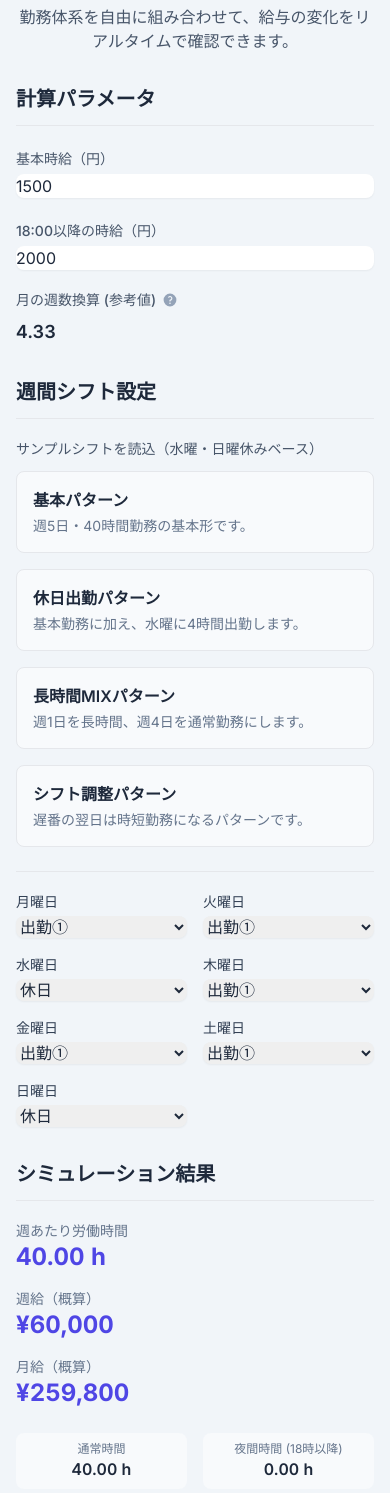
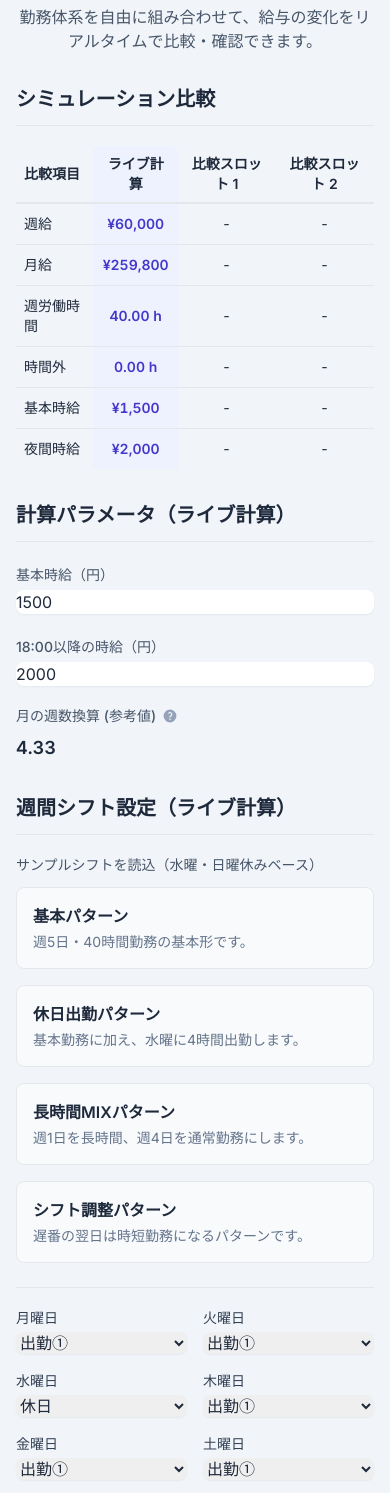
Before and after one commit to AmberLinks/Simulator, a plain HTML site: page index.html in a window 390 px wide. Shown: the part 107-1600 px from the top of the page. Drawn offline with nearby package versions, Linux system fonts and the light colour scheme.

Commit message:
Update index.html

```diff
--- a/index.html
+++ b/index.html
@@ -23,12 +23,32 @@
   <main class="max-w-5xl mx-auto px-4 py-8 sm:py-12">
     <header class="text-center mb-8">
       <h1 class="text-3xl lg:text-4xl font-bold text-slate-900">給与＆シフト・シミュレーター</h1>
-      <p class="text-slate-600 mt-2">勤務体系を自由に組み合わせて、給与の変化をリアルタイムで確認できます。</p>
+      <p class="text-slate-600 mt-2">勤務体系を自由に組み合わせて、給与の変化をリアルタイムで比較・確認できます。</p>
     </header>
+
+    <!-- Comparison Section -->
+    <section class="card mb-8">
+        <h2 class="text-xl font-semibold mb-5 border-b pb-3">シミュレーション比較</h2>
+        <div class="overflow-x-auto">
+            <table class="min-w-full text-sm text-center">
+                <thead>
+                    <tr class="border-b-2">
+                        <th class="py-2 px-2 text-left font-semibold">比較項目</th>
+                        <th class="py-2 px-2 font-semibold bg-indigo-50 rounded-t-lg">ライブ計算</th>
+                        <th class="py-2 px-2 font-semibold">比較スロット 1</th>
+                        <th class="py-2 px-2 font-semibold">比較スロット 2</th>
+                    </tr>
+                </thead>
+                <tbody id="comparison-table-body">
+                    <!-- Comparison rows will be injected here -->
+                </tbody>
+            </table>
+        </div>
+    </section>
 
     <!-- Controls -->
     <section class="card mb-8">
-      <h2 class="text-xl font-semibold mb-5 border-b pb-3">計算パラメータ</h2>
+      <h2 class="text-xl font-semibold mb-5 border-b pb-3">計算パラメータ（ライブ計算）</h2>
       <div class="grid grid-cols-1 sm:grid-cols-2 lg:grid-cols-3 gap-5">
         <label class="block">
           <span class="text-sm font-medium text-slate-600">基本時給（円）</span>
@@ -56,7 +76,7 @@
 
     <!-- Schedule Selector -->
     <section class="card mb-8">
-        <h2 class="text-xl font-semibold mb-5 border-b pb-3">週間シフト設定</h2>
+        <h2 class="text-xl font-semibold mb-5 border-b pb-3">週間シフト設定（ライブ計算）</h2>
         <div class="mb-6">
             <h3 class="text-sm font-medium text-slate-600 mb-3">サンプルシフトを読込（水曜・日曜休みベース）</h3>
             <div class="grid grid-cols-1 sm:grid-cols-2 lg:grid-cols-4 gap-4">
@@ -81,46 +101,15 @@
         <div id="schedule-selectors" class="grid grid-cols-2 sm:grid-cols-4 lg:grid-cols-7 gap-4 border-t pt-5">
             <!-- Day selectors will be injected here by JS -->
         </div>
+        <div class="grid grid-cols-1 sm:grid-cols-2 gap-4 border-t pt-5 mt-5">
+            <button id="save-to-slot-1" class="btn btn-primary">現在の設定をスロット1に保存</button>
+            <button id="save-to-slot-2" class="btn btn-primary">現在の設定をスロット2に保存</button>
+        </div>
     </section>
 
     <!-- Results -->
     <section class="card" id="resultsPanel">
-        <h2 class="text-xl font-semibold mb-5 border-b pb-3">シミュレーション結果</h2>
-
-        <div class="grid grid-cols-1 md:grid-cols-3 gap-4 mb-6">
-            <div class="result-box">
-                <div class="text-sm text-slate-500">週あたり労働時間</div>
-                <div id="res-weekHours" class="text-2xl font-bold mono text-indigo-600">0.00 h</div>
-            </div>
-            <div class="result-box">
-                <div class="text-sm text-slate-500">週給（概算）</div>
-                <div id="res-weeklyPay" class="text-2xl font-bold mono text-indigo-600">¥0</div>
-            </div>
-            <div class="result-box">
-                <div class="text-sm text-slate-500">月給（概算）</div>
-                <div id="res-monthlyPay" class="text-2xl font-bold mono text-indigo-600">¥0</div>
-            </div>
-        </div>
-
-        <div class="grid grid-cols-2 lg:grid-cols-4 gap-4 mb-6 text-center">
-            <div class="bg-slate-50 rounded-lg p-2">
-                <div class="text-xs text-slate-500">通常時間</div>
-                <div id="res-regularHours" class="font-semibold mono">0.00 h</div>
-            </div>
-            <div class="bg-slate-50 rounded-lg p-2">
-                <div class="text-xs text-slate-500">夜間時間 (18時以降)</div>
-                <div id="res-eveningHours" class="font-semibold mono">0.00 h</div>
-            </div>
-             <div class="bg-slate-50 rounded-lg p-2">
-                <div class="text-xs text-slate-500">法定時間外</div>
-                <div id="res-overtimeHours" class="font-semibold mono text-red-600">0.00 h</div>
-            </div>
-            <div class="bg-slate-50 rounded-lg p-2">
-                <div class="text-xs text-slate-500">残業代 (概算)</div>
-                <div id="res-overtimePay" class="font-semibold mono text-red-600">¥0</div>
-            </div>
-        </div>
-
+        <h2 class="text-xl font-semibold mb-5 border-b pb-3">シフト詳細（ライブ計算）</h2>
         <div class="overflow-x-auto">
           <table class="min-w-full text-sm">
             <thead>
@@ -153,29 +142,30 @@
   <script>
     const DAYS = ["月", "火", "水", "木", "金", "土", "日"];
     const yen = (n) => "¥" + Math.round(n).toLocaleString("ja-JP");
-    const hoursFmt = (h) => (Math.round(h * 100) / 100).toFixed(2) + " h";
+    const hoursFmt = (h) => (h == null || isNaN(h)) ? '-' : (Math.round(h * 100) / 100).toFixed(2) + " h";
 
     const SHIFTS = {
       'off': { name: "休日", shifts: [] },
       's1': { name: "出勤① 8:00-17:00", shifts: [{ start:"08:00", end:"17:00", breakMin:60 }] },
       's2': { name: "出勤② 12:30-17:00", shifts: [{ start:"12:30", end:"17:00", breakMin:0 }] },
-      's3': { name: "出勤③ 8:00-22:00", shifts: [{ start:"08:00", end:"22:00", breakMin:90 }] }, // 14h拘束のため休憩1.5hと想定 -> 12.5h
+      's3': { name: "出勤③ 8:00-22:00", shifts: [{ start:"08:00", end:"22:00", breakMin:90 }] },
       's4': { name: "出勤④ 18:00-22:00", shifts: [{ start:"18:00", end:"22:00", breakMin:0 }] },
-      's5': { name: "出勤⑤ 12:30-22:00", shifts: [{ start:"12:30", end:"22:00", breakMin:90 }] }, // 9.5h拘束のため休憩1.5hと想定 -> 8h
+      's5': { name: "出勤⑤ 12:30-22:00", shifts: [{ start:"12:30", end:"22:00", breakMin:90 }] },
     };
 
-    // Sample Patterns (Wednesday & Sunday off base)
-    const PATTERN_A = ['s1',  's1',  'off', 's1',  's1',  's1',  'off']; // 基本: 5 days, 40h
-    const PATTERN_B = ['s1',  's1',  's4',  's1',  's1',  's1',  'off']; // 週5日勤務 + 水曜4h: 6 days, 44h
-    // 月曜の長時間勤務(s3)を、ルールに沿って火曜に移動
-    const PATTERN_C = ['s1',  's3',  'off', 's1',  's1',  's1',  'off']; // 週1長時間 + 週4通常: 5 days, 44.5h
-    const PATTERN_D = ['s1',  's5',  's2',  's1',  's1',  'off', 'off']; // 遅番→時短: 5 days, 36.5h
+    const PATTERN_A = ['s1',  's1',  'off', 's1',  's1',  's1',  'off'];
+    const PATTERN_B = ['s1',  's1',  's4',  's1',  's1',  's1',  'off'];
+    const PATTERN_C = ['s1',  's3',  'off', 's1',  's1',  's1',  'off'];
+    const PATTERN_D = ['s1',  's5',  's2',  's1',  's1',  'off', 'off'];
 
     const state = {
-      hourly: 1500,
-      eveningHourly: 2000,
+      live: {
+        hourly: 1500,
+        eveningHourly: 2000,
+        schedule: [...PATTERN_A],
+      },
+      slots: [null, null],
       weeksPerMonth: 4.33,
-      schedule: [...PATTERN_A], // Default schedule
     };
 
     function parseHHMM(s) {
@@ -186,49 +176,34 @@
     function calculateMinutes(shifts) {
         const eveningStart = parseHHMM("18:00");
         let totalMin = 0, regularMin = 0, eveningMin = 0;
-
         shifts.forEach(sh => {
-            const start = parseHHMM(sh.start);
-            const end = parseHHMM(sh.end);
-            const span = end - start;
+            const start = parseHHMM(sh.start), end = parseHHMM(sh.end), span = end - start;
             if (span <= 0) return;
-
             const netWorkMin = span - (sh.breakMin || 0);
-
             const eveningSpan = Math.max(0, end - eveningStart);
-            const regularSpan = span - eveningSpan;
-
-            // 休憩時間を労働時間に比例して按分
             const eveningPortion = (span > 0) ? eveningSpan / span : 0;
             const breakInEvening = (sh.breakMin || 0) * eveningPortion;
-
             const netEveningMin = Math.max(0, eveningSpan - breakInEvening);
-            const netRegularMin = netWorkMin - netEveningMin;
-
             totalMin += netWorkMin;
-            regularMin += netRegularMin;
+            regularMin += netWorkMin - netEveningMin;
             eveningMin += netEveningMin;
         });
         return { totalMin, regularMin, eveningMin };
     }
 
-    function calculateMetrics() {
-        const dailyMetrics = state.schedule.map(key => calculateMinutes(SHIFTS[key].shifts));
+    function calculateMetricsFor(config) {
+        const dailyMetrics = config.schedule.map(key => calculateMinutes(SHIFTS[key].shifts));
         const dailyTotalMinutes = dailyMetrics.map(m => m.totalMin);
 
-        let totalOvertimeMin = 0;
-        let weeklyCumulativeMin = 0;
+        let totalOvertimeMin = 0, weeklyCumulativeMin = 0;
         const weeklyLimit = 40 * 60;
-
         dailyTotalMinutes.forEach(dailyMin => {
             const dailyLimit = 8 * 60;
             const dailyOvertime = Math.max(0, dailyMin - dailyLimit);
-
             const projectedTotal = weeklyCumulativeMin + dailyMin;
             const weeklyOvertimeSoFar = Math.max(0, weeklyCumulativeMin - weeklyLimit);
             const weeklyOvertimeNow = Math.max(0, projectedTotal - weeklyLimit);
             const weeklyOvertimeForDay = weeklyOvertimeNow - weeklyOvertimeSoFar;
-
             totalOvertimeMin += Math.max(dailyOvertime, weeklyOvertimeForDay);
             weeklyCumulativeMin += dailyMin;
         });
@@ -238,66 +213,70 @@
         const totalWorkMin = totalRegularMin + totalEveningMin;
 
         const overtimeRegularMin = Math.min(totalOvertimeMin, totalRegularMin);
-        const overtimeEveningMin = totalOvertimeMin - overtimeRegularMin;
+        const baseRegularMin = totalRegularMin - overtimeRegularMin;
+        const baseEveningMin = totalEveningMin - (totalOvertimeMin - overtimeRegularMin);
 
-        const baseRegularMin = totalRegularMin - overtimeRegularMin;
-        const baseEveningMin = totalEveningMin - overtimeEveningMin;
-
-        const regularPay = (baseRegularMin / 60) * state.hourly;
-        const eveningPay = (baseEveningMin / 60) * state.eveningHourly;
-        const overtimePayVal = (totalOvertimeMin / 60) * state.hourly * 1.25;
+        const regularPay = (baseRegularMin / 60) * config.hourly;
+        const eveningPay = (baseEveningMin / 60) * config.eveningHourly;
+        const overtimePayVal = (totalOvertimeMin / 60) * config.hourly * 1.25;
 
         const weeklyPay = regularPay + eveningPay + overtimePayVal;
         const monthlyPay = weeklyPay * state.weeksPerMonth;
 
         return {
             weekHours: totalWorkMin / 60,
-            regularHours: totalRegularMin / 60,
-            eveningHours: totalEveningMin / 60,
             overtimeHours: totalOvertimeMin / 60,
             weeklyPay,
             monthlyPay,
-            overtimePay: overtimePayVal,
             dailyMinutes: dailyTotalMinutes,
+            hourly: config.hourly,
+            eveningHourly: config.eveningHourly
         };
     }
 
     function render() {
-      // Update state from inputs
-      state.hourly = Number(document.getElementById("hourly").value) || 0;
-      state.eveningHourly = Number(document.getElementById("eveningHourly").value) || 0;
-      // weeksPerMonth is now fixed in the state object
-      state.schedule = DAYS.map((_, i) => document.getElementById(`day-${i}`).value);
+      // Update live state from inputs
+      state.live.hourly = Number(document.getElementById("hourly").value) || 0;
+      state.live.eveningHourly = Number(document.getElementById("eveningHourly").value) || 0;
+      state.live.schedule = DAYS.map((_, i) => document.getElementById(`day-${i}`).value);
 
-      const metrics = calculateMetrics();
+      const liveMetrics = calculateMetricsFor(state.live);
+      const slotMetrics = state.slots.map(slot => slot ? calculateMetricsFor(slot) : null);
 
-      // Render results
-      document.getElementById("res-weekHours").textContent = hoursFmt(metrics.weekHours);
-      document.getElementById("res-weeklyPay").textContent = yen(metrics.weeklyPay);
-      document.getElementById("res-monthlyPay").textContent = yen(metrics.monthlyPay);
-      document.getElementById("res-regularHours").textContent = hoursFmt(metrics.regularHours);
-      document.getElementById("res-eveningHours").textContent = hoursFmt(metrics.eveningHours);
-      document.getElementById("res-overtimeHours").textContent = hoursFmt(metrics.overtimeHours);
-      document.getElementById("res-overtimePay").textContent = yen(metrics.overtimePay);
+      // Render comparison table
+      const compBody = document.getElementById('comparison-table-body');
+      const metricsToCompare = [
+        { label: "週給", key: "weeklyPay", format: yen },
+        { label: "月給", key: "monthlyPay", format: yen },
+        { label: "週労働時間", key: "weekHours", format: hoursFmt },
+        { label: "時間外", key: "overtimeHours", format: hoursFmt },
+        { label: "基本時給", key: "hourly", format: yen },
+        { label: "夜間時給", key: "eveningHourly", format: yen },
+      ];
+      compBody.innerHTML = metricsToCompare.map(metric => `
+        <tr class="border-b last:border-0">
+            <td class="py-2.5 px-2 text-left font-medium">${metric.label}</td>
+            <td class="py-2.5 px-2 mono font-semibold text-indigo-700 bg-indigo-50">${metric.format(liveMetrics[metric.key])}</td>
+            ${slotMetrics.map(sm => `<td class="py-2.5 px-2 mono">${sm ? metric.format(sm[metric.key]) : '-'}</td>`).join('')}
+        </tr>
+      `).join('');
 
-      // Render schedule details table
+      // Render live schedule details
       const scheduleDetails = document.getElementById("schedule-details");
       scheduleDetails.innerHTML = "";
       DAYS.forEach((day, i) => {
-        const shiftKey = state.schedule[i];
-        const shiftInfo = SHIFTS[shiftKey];
-        const dailyStr = shiftInfo.name;
-
-        const tr = document.createElement('tr');
+        const shiftKey = state.live.schedule[i];
+        const dailyStr = SHIFTS[shiftKey].name;
+        tr = document.createElement('tr');
         tr.className = "border-b last:border-0";
         tr.innerHTML = `
           <td class="py-2.5 pr-3 font-medium">${day}</td>
           <td class="py-2.5 pr-3 ${shiftKey === 'off' ? 'text-slate-400' : ''}">${dailyStr}</td>
-          <td class="py-2.5 pr-3 text-right mono">${hoursFmt(metrics.dailyMinutes[i]/60)}</td>
+          <td class="py-2.5 pr-3 text-right mono">${hoursFmt(liveMetrics.dailyMinutes[i]/60)}</td>
         `;
         scheduleDetails.appendChild(tr);
       });
-      document.getElementById("total-hours-footer").textContent = hoursFmt(metrics.weekHours);
+      document.getElementById("total-hours-footer").textContent = hoursFmt(liveMetrics.weekHours);
     }
 
     function loadPattern(pattern) {
@@ -310,24 +289,23 @@
         render();
     }
 
+    function saveToSlot(slotIndex) {
+        state.slots[slotIndex] = JSON.parse(JSON.stringify(state.live)); // Deep copy
+        render();
+    }
+
     function setup() {
         const scheduleSelectors = document.getElementById('schedule-selectors');
         DAYS.forEach((day, i) => {
             const div = document.createElement('div');
-            // 夜間シフト('s3','s4','s5')は火・水・木（index 1,2,3）のみ選択可能にする
-            const isNightShiftAllowed = [1, 2, 3].includes(i);
-
+            const isNightShiftAllowed = [1, 2, 3].includes(i); // Tue, Wed, Thu
             div.innerHTML = `
                 <label for="day-${i}" class="block text-sm font-medium text-slate-700">${day}曜日</label>
                 <select id="day-${i}" class="mt-1 w-full rounded-lg border-slate-300 shadow-sm focus:border-indigo-500 focus:ring-indigo-500">
-                    ${Object.keys(SHIFTS).filter(key => {
-                        // keyが夜間シフト（s3,s4,s5）で、かつ許可されていない曜日（isNightShiftAllowedがfalse）の場合、選択肢から除外する
-                        if (['s3', 's4', 's5'].includes(key) && !isNightShiftAllowed) {
-                            return false;
-                        }
-                        return true;
-                    }).map(key => `
-                        <option value="${key}" ${state.schedule[i] === key ? 'selected' : ''}>${SHIFTS[key].name.split(' ')[0]}</option>
+                    ${Object.keys(SHIFTS).filter(key =>
+                        !(['s3', 's4', 's5'].includes(key) && !isNightShiftAllowed)
+                    ).map(key => `
+                        <option value="${key}" ${state.live.schedule[i] === key ? 'selected' : ''}>${SHIFTS[key].name.split(' ')[0]}</option>
                     `).join('')}
                 </select>
             `;
@@ -337,7 +315,6 @@
         // Event Listeners
         document.getElementById("hourly").addEventListener("input", render);
         document.getElementById("eveningHourly").addEventListener("input", render);
-        // Removed event listener for weeksPerMonth
         scheduleSelectors.addEventListener("change", render);
 
         document.getElementById('presetA').addEventListener('click', () => loadPattern(PATTERN_A));
@@ -345,7 +322,10 @@
         document.getElementById('presetC').addEventListener('click', () => loadPattern(PATTERN_C));
         document.getElementById('presetD').addEventListener('click', () => loadPattern(PATTERN_D));
 
-        render(); // Initial render
+        document.getElementById('save-to-slot-1').addEventListener('click', () => saveToSlot(0));
+        document.getElementById('save-to-slot-2').addEventListener('click', () => saveToSlot(1));
+
+        render();
     }
 
     document.addEventListener('DOMContentLoaded', setup);
```
